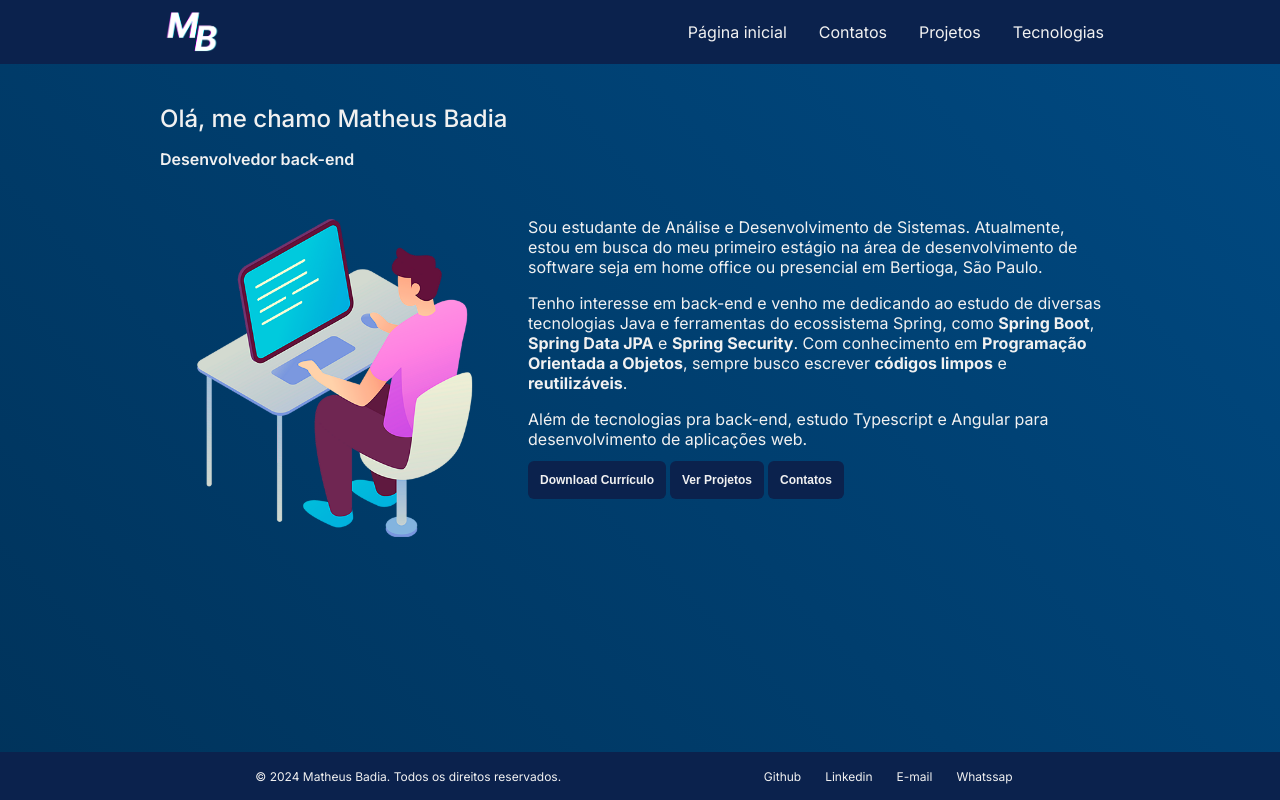
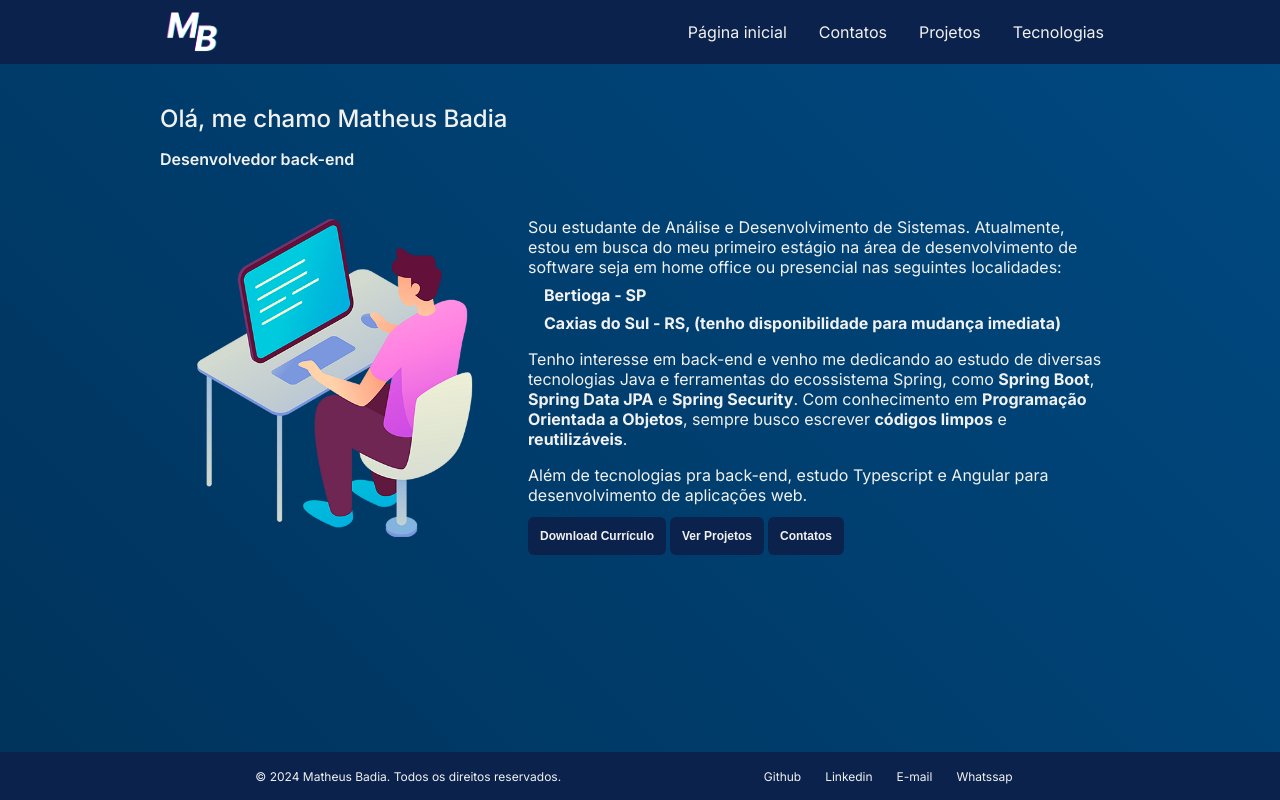
Before and after one commit to Matheus231102/portfolio, an Angular app: page /home in a window 1280 px wide. Built offline with nearby package versions, Linux system fonts and the light colour scheme.

Commit message:
changing locales

```diff
--- a/src/app/components/pageComponents/main-page/main-page.component.css
+++ b/src/app/components/pageComponents/main-page/main-page.component.css
@@ -142,3 +142,8 @@
   color: #000000;
   cursor: pointer;
 }
+
+.locale {
+  margin-top: 0.5em;
+  margin-left: 1em;
+}
--- a/src/app/components/pageComponents/main-page/main-page.component.html
+++ b/src/app/components/pageComponents/main-page/main-page.component.html
@@ -11,8 +11,11 @@
           <p class="main-text03">
             Sou estudante de Análise e Desenvolvimento de Sistemas.
             Atualmente, estou em busca do meu primeiro estágio na área de desenvolvimento
-            de software seja em home office ou presencial em Bertioga, São Paulo.
+            de software seja em home office ou presencial nas seguintes localidades:
           </p>
+          <p class="locale"><b>Bertioga - SP</b></p>
+
+          <p class="locale"><b>Caxias do Sul - RS, (tenho disponibilidade para mudança imediata)</b></p>
           <p class="main-text04">
             Tenho interesse em back-end e venho me dedicando ao estudo de diversas tecnologias Java e ferramentas do ecossistema Spring,
             como <b>Spring Boot</b>, <b>Spring Data JPA</b> e <b>Spring Security</b>.
```
